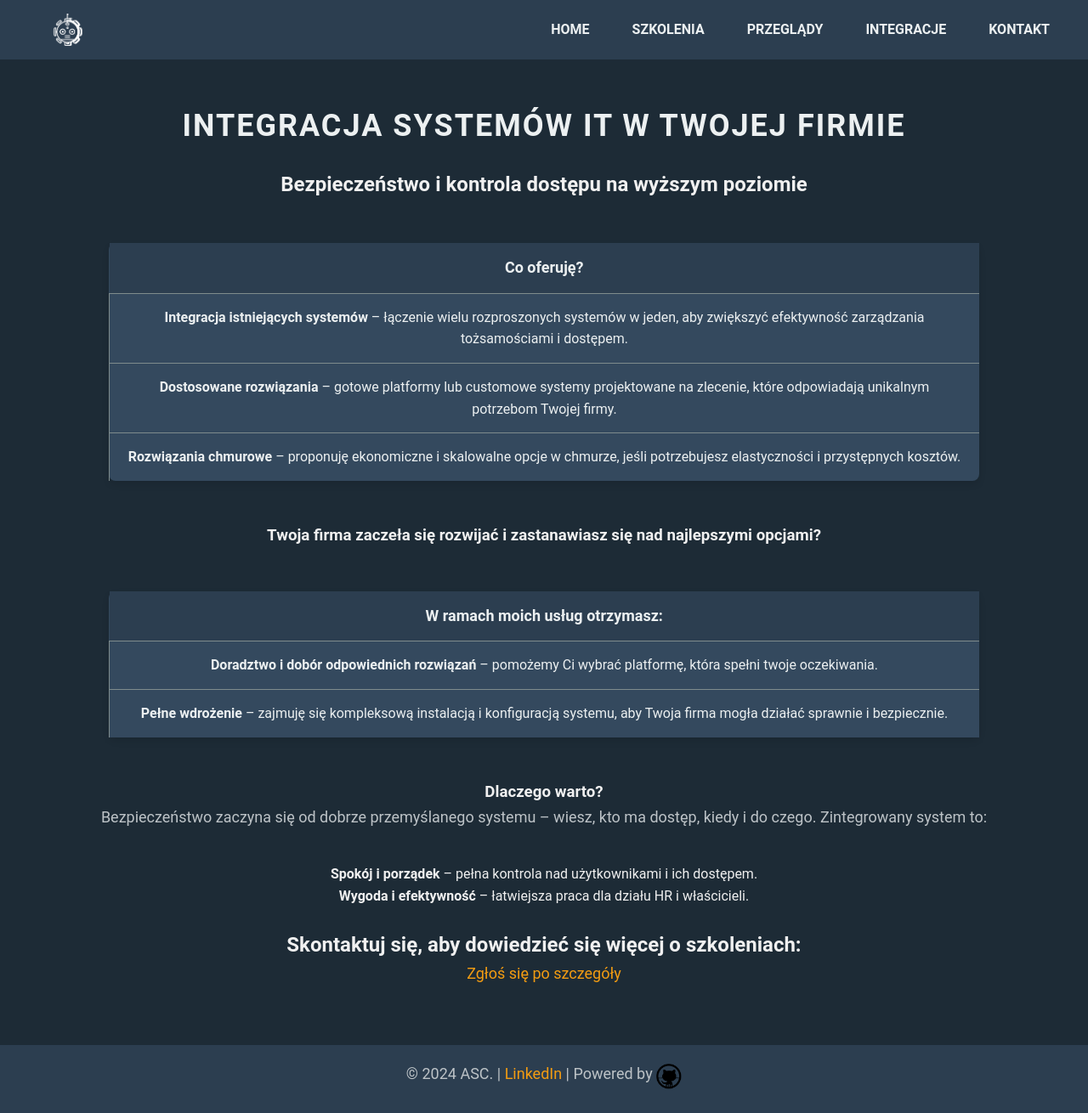
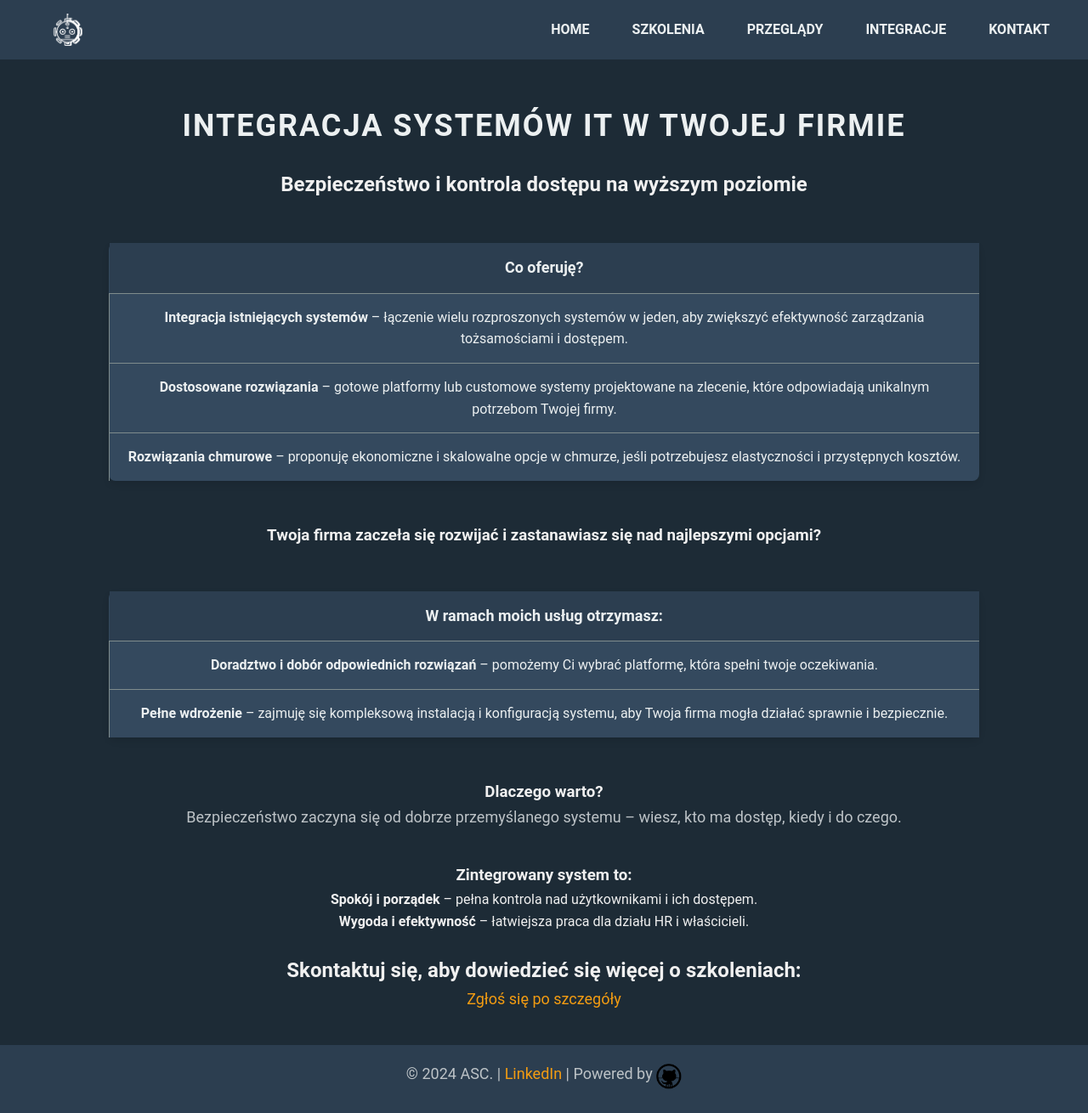
Before and after one commit to dadmins1984/Web, a Jekyll site: the page built from deployments.md, in a window 1280 px wide and 1310 px high. Shown: the whole window at 85% size. Built offline with Jekyll 4.4.1, drawn with Linux system fonts in a browser that asks for light colours.

```diff
--- a/deployments.md
+++ b/deployments.md
@@ -21,7 +21,10 @@ title: "Deployments"
 |**Pełne wdrożenie** – zajmuję się kompleksową instalacją i konfiguracją systemu, aby Twoja firma mogła działać sprawnie i bezpiecznie.|
 
 ### Dlaczego warto?
-Bezpieczeństwo zaczyna się od dobrze przemyślanego systemu – wiesz, kto ma dostęp, kiedy i do czego. Zintegrowany system to:
+Bezpieczeństwo zaczyna się od dobrze przemyślanego systemu – wiesz, kto ma dostęp, kiedy i do czego.
+
+### Zintegrowany system to:
+
 - **Spokój i porządek** – pełna kontrola nad użytkownikami i ich dostępem.
 - **Wygoda i efektywność** – łatwiejsza praca dla działu HR i właścicieli.<br><br>
 
```
